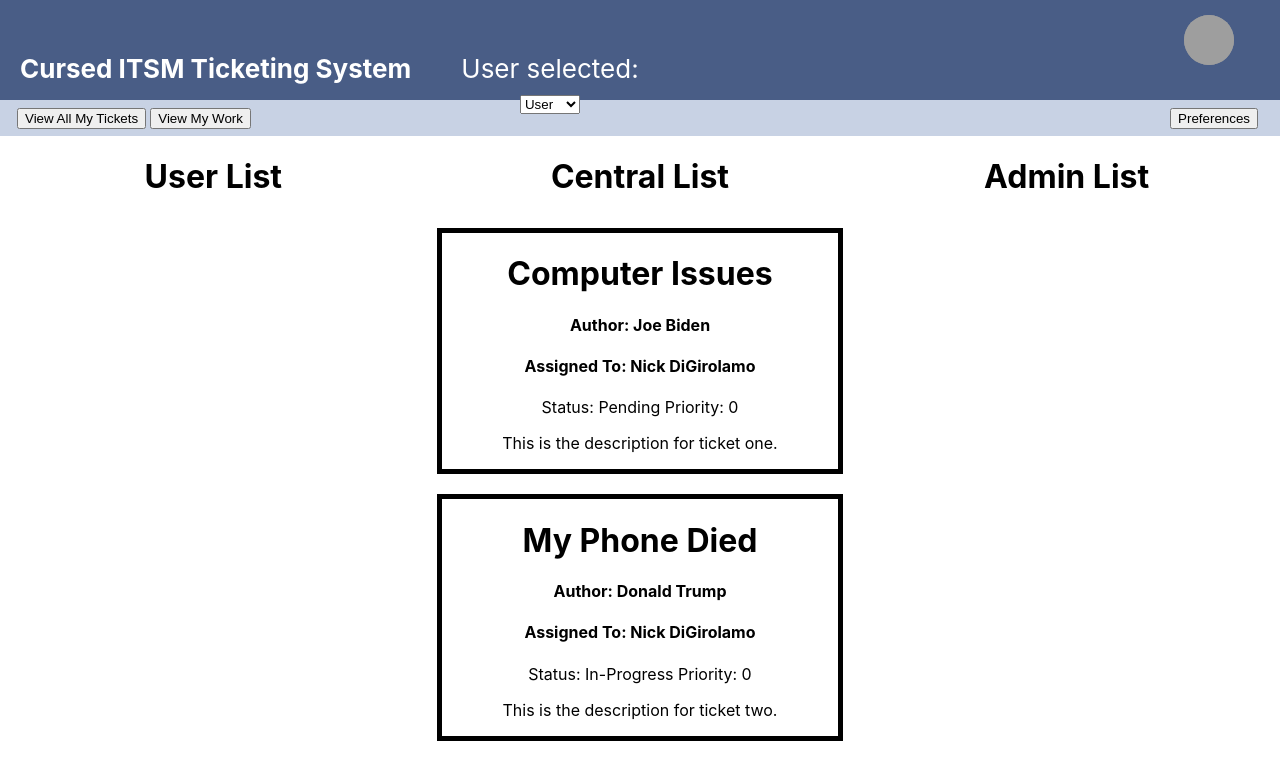
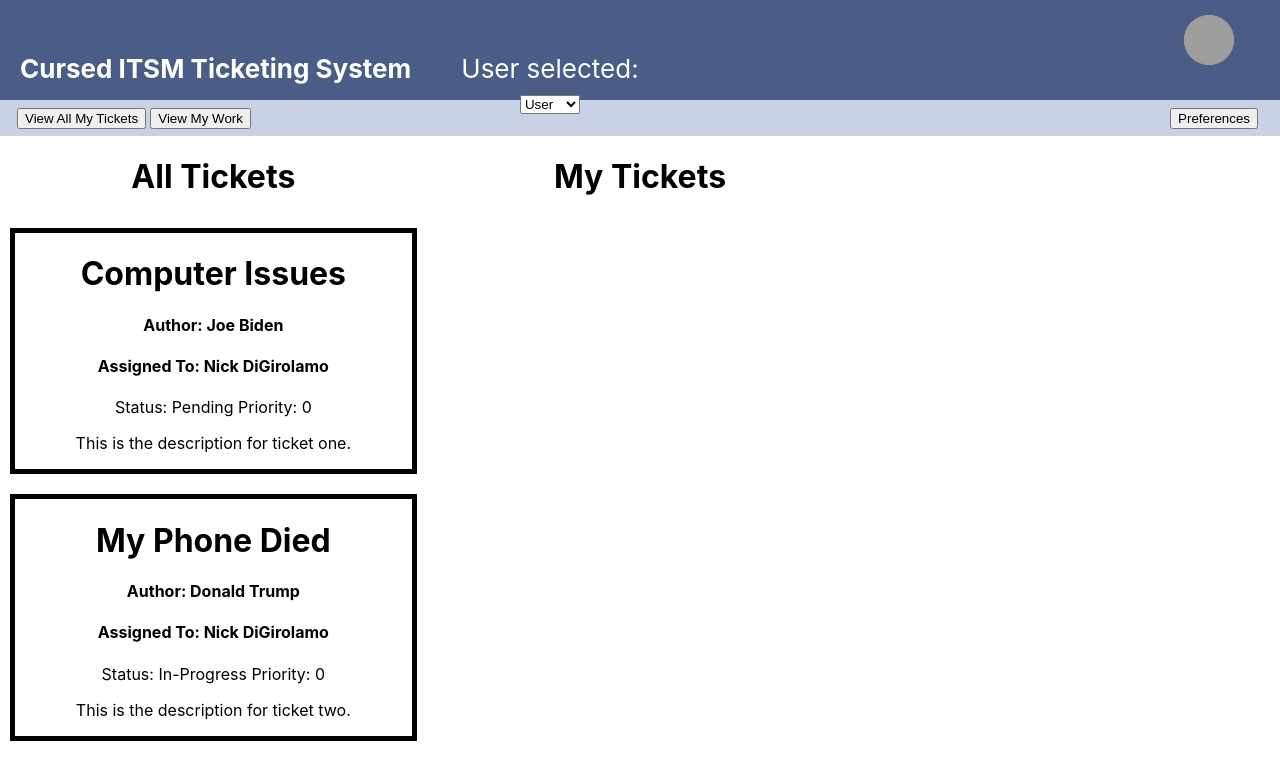
Before and after one commit to galennare/cursed-itsm-board, a React (Create React App) app: page / in a window 1280 px wide. Shown: the top 759 px of the page. Built offline with nearby package versions, Linux system fonts and the light colour scheme; grey boxes are pictures that could not be loaded.

Commit message:
Added restrictions so that only the allowed users can access the Admin and Central lists.

```diff
--- a/src/App.tsx
+++ b/src/App.tsx
@@ -89,7 +89,21 @@ function App() {
                         style={{ width: "33.33%", display: "table-cell" }}
                     >
                         <TicketList
-                            title={"User List"}
+                            title={"All Tickets"}
+                            userRole={userRole}
+                            requiredRole={UserRole.Super}
+                            list={centralList}
+                            setList={setCentralList}
+                        />
+                    </div>
+                    <div
+                        className="column"
+                        style={{ width: "33.33%", display: "table-cell" }}
+                    >
+                        <TicketList
+                            title={"My Tickets"}
+                            userRole={userRole}
+                            requiredRole={UserRole.User}
                             list={userList}
                             setList={setUserList}
                         />
@@ -98,22 +112,16 @@ function App() {
                         className="column"
                         style={{ width: "33.33%", display: "table-cell" }}
                     >
-                        <TicketList
-                            title={"Central List"}
-                            list={centralList}
-                            setList={setCentralList}
-                        />
-                    </div>
-
-                    <div
-                        className="column"
-                        style={{ width: "33.33%", display: "table-cell" }}
-                    >
-                        <TicketList
-                            title={"Admin List"}
-                            list={adminList}
-                            setList={setAdminList}
-                        />
+                        {(userRole == UserRole.Admin ||
+                            userRole == UserRole.Super) && (
+                            <TicketList
+                                title={"Tickets For Review"}
+                                userRole={userRole}
+                                requiredRole={UserRole.Admin}
+                                list={adminList}
+                                setList={setAdminList}
+                            />
+                        )}
                     </div>
                 </div>
             </DndProvider>
--- a/src/components/TicketList.tsx
+++ b/src/components/TicketList.tsx
@@ -2,13 +2,18 @@ import React, { useState } from "react";
 import { TicketItem } from "./TicketItem";
 import { useDrop } from "react-dnd";
 import { Ticket } from "../Interface/TicketInterface";
+import { UserRole } from "./NavigationBar";
 
 export function TicketList({
     title,
+    userRole,
+    requiredRole,
     list,
     setList
 }: {
     title: string;
+    userRole: UserRole;
+    requiredRole: UserRole;
     list: Ticket[];
     setList: (newTicket: Ticket[]) => void;
 }): JSX.Element {
@@ -16,10 +21,21 @@ export function TicketList({
         () => ({
             accept: "TicketItem",
             drop: (ticket: { ticket: Ticket }) => {
-                setList([...list, ticket.ticket]);
+                let roleValue = 0;
+                roleValue = userRole == UserRole.User ? 1 : roleValue;
+                roleValue = userRole == UserRole.Admin ? 2 : roleValue;
+                roleValue = userRole == UserRole.Super ? 3 : roleValue;
+                if (
+                    (roleValue < 2 && requiredRole == UserRole.Admin) ||
+                    (roleValue < 3 && requiredRole == UserRole.Super)
+                ) {
+                    alert("You do not have permission to add to that list.");
+                } else {
+                    setList([...list, ticket.ticket]);
+                }
             }
         }),
-        [list]
+        [list, userRole]
     );
 
     return (
```
Also changed, not shown: 1 other file (tests, documents, lock files or other folders).
